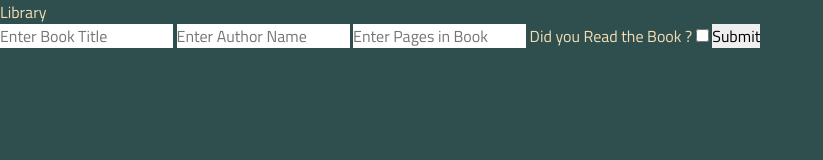
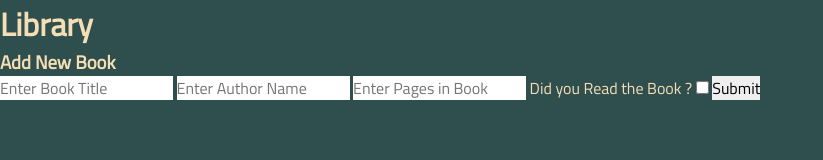
Before and after one commit to Ripon-Patgiri/Library, a plain HTML site: page index.html in a window 1280 px wide. Shown: the whole page, without its empty margins (0-823 px from the left). Drawn offline with Linux system fonts and the light colour scheme.

```diff
--- a/index.html
+++ b/index.html
@@ -12,9 +12,12 @@
   </head>
   <body>
     <!-- Heading -->
-    <header>Library</header>
+    <header>
+      <h1>Library</h1>
+    </header>
     <!-- Form to Enter Book Details -->
-    <form>
+    <form class="add-book-form" id="addBookForm">
+      <h3>Add New Book</h3>
       <input
         type="text"
         name="title"
@@ -41,8 +44,9 @@
       />
       <label for="isRead">Did you Read the Book ?</label>
       <input type="checkbox" name="isRead" id="isRead" />
-      <button type="submit">Submit</button>
+      <button type="submit" class="submit-btn" id="submitBtn">Submit</button>
     </form>
+    <div class="output-books" id="outputBooks"></div>
 
     <script src="scripts.js"></script>
   </body>
```
